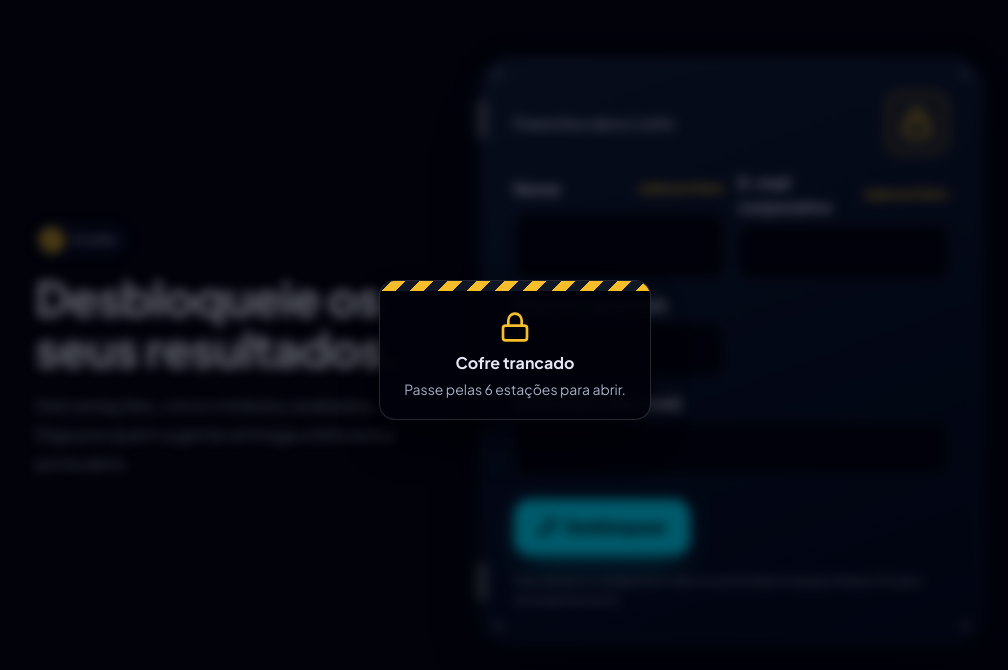
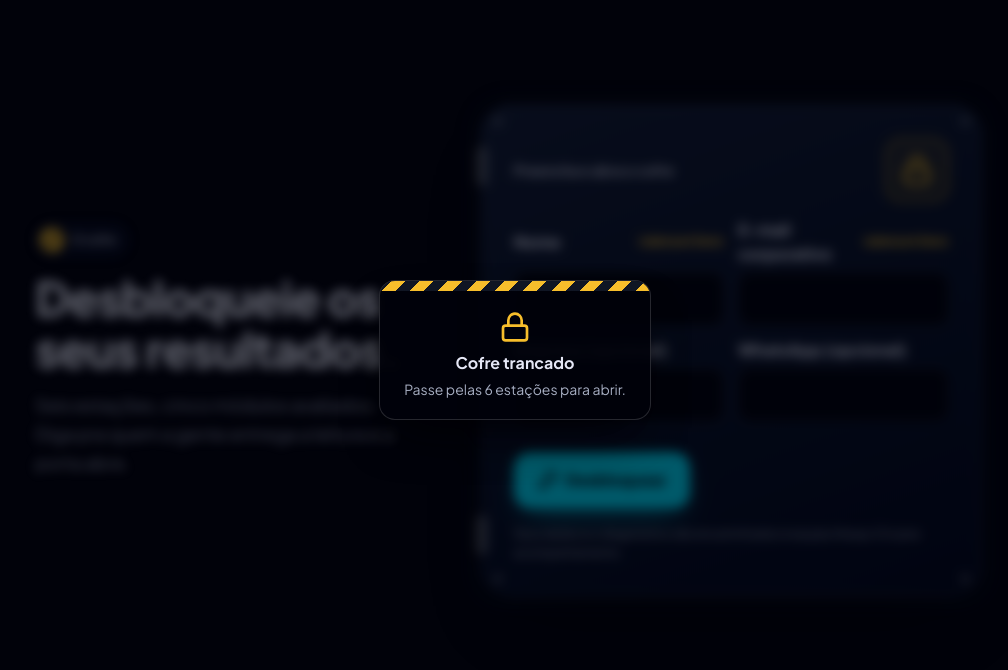
Before and after one commit to i9CRIACOES/SEJAMAESTRO, a React (Vite) app: page / in a window 1280 px wide. Shown: the part 9988-10658 px from the top of the page, without its empty margins (253-1261 px from the left). Built offline with nearby package versions, Linux system fonts and the light colour scheme.

Commit message:
fix: align contact form fields responsively

```diff
--- a/src/fabrica/Cofre.tsx
+++ b/src/fabrica/Cofre.tsx
@@ -15,7 +15,7 @@ const campo =
 
 function Campo({ id, nome, erro, ...p }: { id: keyof Contato; nome: string; erro: string | null } & InputHTMLAttributes<HTMLInputElement>) {
   return (
-    <div className={cn("grid gap-1.5", id === "whatsapp" && "md:col-span-2")}>
+    <div className="row-span-3 grid min-w-0 grid-rows-subgrid gap-1.5">
       <label htmlFor={`c-${id}`} className={rotulo}>
         {nome}
         {String(p.value ?? "").trim() ? (
@@ -180,8 +180,8 @@ export function Cofre({ id, indice, desbloqueado, aberto, nome, aoEnviar, aoErro
                 {aberto ? <LockOpen className="size-7 md:size-8" strokeWidth={2.2} /> : <Lock className="size-7 md:size-8" strokeWidth={2.2} />}
               </motion.span>
             </div>
-            <form onSubmit={enviar} noValidate className="mt-4">
-              <fieldset disabled={enviando} className="grid gap-3.5 md:grid-cols-2">
+            <form onSubmit={enviar} noValidate className="@container mt-4">
+              <fieldset disabled={enviando} className="grid gap-x-3.5 gap-y-1.5 @min-[26rem]:grid-cols-2">
                 <Campo id="nome" nome="Nome" erro={erroDe("nome")} autoComplete="name" value={v.nome} onChange={muda("nome")} />
                 <Campo id="email" nome="E-mail corporativo" erro={erroDe("email")} type="email" inputMode="email" autoComplete="email" value={v.email} onChange={muda("email")} />
                 <Campo id="empresa" nome="Empresa (opcional)" erro={erroDe("empresa")} autoComplete="organization" value={v.empresa} onChange={muda("empresa")} />
```
